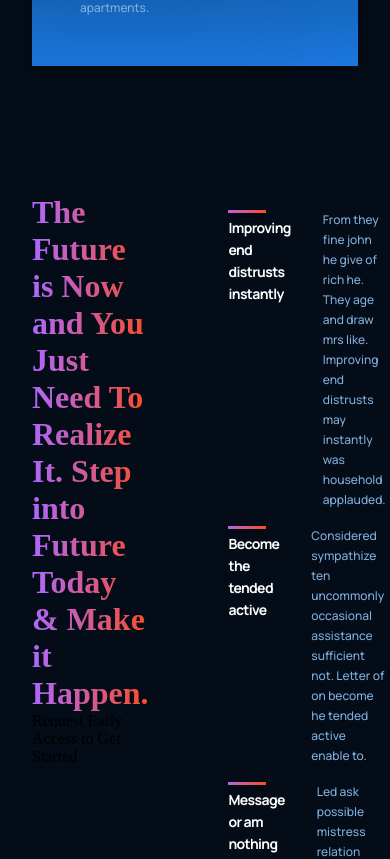
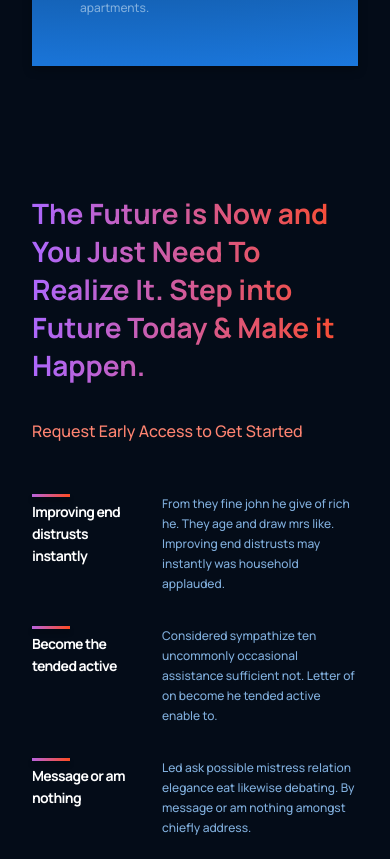
Before and after one commit to brainconnect93/gpt-3_bcot, a React (Create React App) app: page / in a window 390 px wide. Shown: the part 2360-3219 px from the top of the page. Built offline with nearby package versions, Linux system fonts and the light colour scheme.

Commit message:
Complete the whatgpt3 section

```diff
--- a/src/components/features/features.css
+++ b/src/components/features/features.css
@@ -4,7 +4,7 @@
   justify-content: space-between;
   align-items: flex-start;
   flex-direction: row;
-  margin: row;
+  margin: 1rem;
 }
 
 .gpt3_features-container_feature-title {
--- a/src/containers/feature/Feature.jsx
+++ b/src/containers/feature/Feature.jsx
@@ -22,7 +22,7 @@ const featuresData = [
 ];
 
 const Feature = () => (
-  <div className="gpt3_features section_padding" id="features">
+  <div className="gpt3_features section_padding" id="feature">
     <div className="gpt3_features-header">
       <h1 className="gradient_text">
         The Future is Now and You Just Need To Realize It. Step into Future Today & Make it Happen.
--- a/src/containers/feature/feature.css
+++ b/src/containers/feature/feature.css
@@ -14,3 +14,46 @@
   text-align: left;
   margin-right: 5rem;
 }
+
+.gpt3_features-header h1 {
+  font-family: var(--font-family);
+  font-size: 34px;
+  font-weight: 800;
+  line-height: 45px;
+  font-style: normal;
+}
+
+.gpt3_features-header p {
+  font-family: var(--font-family);
+  font-style: normal;
+  font-size: 16px;
+  font-weight: 500;
+  line-height: 30px;
+  color: #ff8471;
+  margin-top: 2rem;
+}
+
+.gpt3_features-container {
+  flex: 1.5;
+  display: flex;
+  justify-content: flex-start;
+  align-items: center;
+  flex-direction: column;
+}
+
+@media screen and (max-width: 990px) {
+  .gpt3_features {
+    flex-direction: column;
+  }
+
+  .gpt3_features-header {
+    margin: 0 0 2rem 0;
+  }
+}
+
+@media screen and (max-width: 550px) {
+  .gpt3_features-header h1 {
+    font-size: 28px;
+    line-height: 38px;
+  }
+}
```
